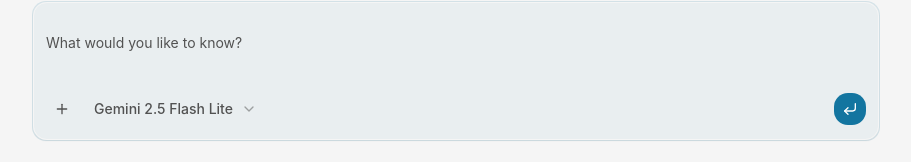
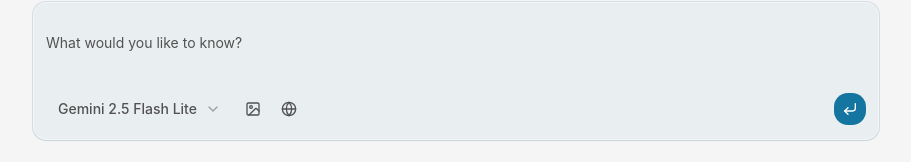
Before and after one commit to Mark-Life/Yapmate, a Next.js app: page / in a window 1280 px wide. Shown: the part 635-797 px from the top of the page, without its empty margins (184-1095 px from the left). Built offline with nearby package versions, Linux system fonts and the light colour scheme.

Commit message:
feat: web search and attachments

```diff
--- a/src/app/api/chat/route.ts
+++ b/src/app/api/chat/route.ts
@@ -7,12 +7,15 @@ export async function POST(req: Request) {
   const {
     messages,
     model,
+    searchEnabled,
   }: {
     messages: UIMessage[];
     model: string;
+    searchEnabled?: boolean;
   } = await req.json();
+  const modelWithSearch = searchEnabled ? `${model}:online` : model;
   const result = streamText({
-    model: openrouter.chat(model),
+    model: openrouter.chat(modelWithSearch),
     messages: convertToModelMessages(messages),
     system:
       "You are a helpful assistant that can answer questions and help with tasks",
--- a/src/app/page.tsx
+++ b/src/app/page.tsx
@@ -1,7 +1,8 @@
 "use client";
+
 import { useChat } from "@ai-sdk/react";
-import { CopyIcon, RefreshCcwIcon } from "lucide-react";
-import { useState } from "react";
+import { CopyIcon, GlobeIcon, RefreshCcwIcon } from "lucide-react";
+import { useRef, useState } from "react";
 import {
   Conversation,
   ConversationContent,
@@ -17,16 +18,15 @@ import {
 } from "@/components/ai-elements/message";
 import {
   PromptInput,
-  PromptInputActionAddAttachments,
-  PromptInputActionMenu,
-  PromptInputActionMenuContent,
-  PromptInputActionMenuTrigger,
+  PromptInputAddFileButton,
   PromptInputAttachment,
   PromptInputAttachments,
   PromptInputBody,
+  PromptInputButton,
   PromptInputFooter,
   PromptInputHeader,
   type PromptInputMessage,
+  PromptInputProvider,
   PromptInputSelect,
   PromptInputSelectContent,
   PromptInputSelectItem,
@@ -41,16 +41,23 @@ import {
   ReasoningContent,
   ReasoningTrigger,
 } from "@/components/ai-elements/reasoning";
+import { DragDropZone } from "@/components/drag-drop-zone";
 import { MODELS, parseModel } from "@/lib/models";
+import { cn } from "@/lib/utils";
 
 const models = MODELS.map((value) => ({
   name: parseModel(value).modelName,
   value,
 }));
+
 const Chat = () => {
   const [input, setInput] = useState("");
   const [model, setModel] = useState<string>(models[0].value);
+  const [searchEnabled, setSearchEnabled] = useState(false);
+  const [isDragging, setIsDragging] = useState(false);
+  const containerRef = useRef<HTMLDivElement | null>(null);
   const { messages, sendMessage, status, regenerate } = useChat();
+
   const handleSubmit = (message: PromptInputMessage) => {
     const hasText = Boolean(message.text);
     const hasAttachments = Boolean(message.files?.length);
@@ -65,13 +72,23 @@ const Chat = () => {
       {
         body: {
           model,
+          searchEnabled,
         },
       }
     );
     setInput("");
   };
+
   return (
-    <div className="relative mx-auto size-full h-screen max-w-4xl p-6">
+    <PromptInputProvider initialInput={input}>
+      <div
+        className={cn(
+          "relative mx-auto size-full h-screen max-w-4xl p-6 transition-all",
+          isDragging && "rounded-lg border-2 border-primary border-dashed"
+        )}
+        ref={containerRef}
+      >
+        <DragDropZone containerRef={containerRef} setIsDragging={setIsDragging}>
           <div className="flex h-full flex-col">
             <Conversation className="h-full">
               <ConversationContent>
@@ -81,7 +98,10 @@ const Chat = () => {
                       switch (part.type) {
                         case "text":
                           return (
-                        <Message from={message.role} key={`${message.id}-${i}`}>
+                            <Message
+                              from={message.role}
+                              key={`${message.id}-${i}`}
+                            >
                               <MessageContent>
                                 <MessageResponse>{part.text}</MessageResponse>
                               </MessageContent>
@@ -131,9 +151,9 @@ const Chat = () => {
               </ConversationContent>
               <ConversationScrollButton />
             </Conversation>
+
             <PromptInput
               className="mt-4 rounded-md border border-primary/10 bg-primary/5"
-          globalDrop
               multiple
               onSubmit={handleSubmit}
             >
@@ -150,12 +170,6 @@ const Chat = () => {
               </PromptInputBody>
               <PromptInputFooter>
                 <PromptInputTools>
-              <PromptInputActionMenu>
-                <PromptInputActionMenuTrigger />
-                <PromptInputActionMenuContent>
-                  <PromptInputActionAddAttachments />
-                </PromptInputActionMenuContent>
-              </PromptInputActionMenu>
                   <PromptInputSelect
                     onValueChange={(value) => {
                       setModel(value);
@@ -176,12 +190,26 @@ const Chat = () => {
                       ))}
                     </PromptInputSelectContent>
                   </PromptInputSelect>
+                  <PromptInputAddFileButton />
+                  <PromptInputButton
+                    aria-label="Toggle search"
+                    onClick={() => setSearchEnabled((prev) => !prev)}
+                    variant={searchEnabled ? "default" : "ghost"}
+                  >
+                    <GlobeIcon className="size-4" />
+                  </PromptInputButton>
                 </PromptInputTools>
-            <PromptInputSubmit disabled={!(input || status)} status={status} />
+                <PromptInputSubmit
+                  disabled={!(input || status)}
+                  status={status}
+                />
               </PromptInputFooter>
             </PromptInput>
           </div>
+        </DragDropZone>
       </div>
+    </PromptInputProvider>
   );
 };
+
 export default Chat;
--- a/src/components/ai-elements/prompt-input.tsx
+++ b/src/components/ai-elements/prompt-input.tsx
@@ -130,7 +130,7 @@ export const useProviderAttachments = () => {
   return ctx;
 };
 
-const useOptionalProviderAttachments = () =>
+export const useOptionalProviderAttachments = () =>
   useContext(ProviderAttachmentsContext);
 
 export type PromptInputProviderProps = PropsWithChildren<{
@@ -425,6 +425,32 @@ export const PromptInputActionAddAttachments = ({
     >
       <ImageIcon className="mr-2 size-4" /> {label}
     </DropdownMenuItem>
+  );
+};
+
+export type PromptInputAddFileButtonProps = PromptInputButtonProps;
+
+/**
+ * Direct button that opens the file dialog when clicked.
+ * Uses ImageIcon and immediately triggers attachments.openFileDialog().
+ */
+export const PromptInputAddFileButton = ({
+  className,
+  ...props
+}: PromptInputAddFileButtonProps) => {
+  const attachments = usePromptInputAttachments();
+
+  return (
+    <PromptInputButton
+      aria-label="Add photos or files"
+      className={className}
+      onClick={() => {
+        attachments.openFileDialog();
+      }}
+      {...props}
+    >
+      <ImageIcon className="size-4" />
+    </PromptInputButton>
   );
 };
 
--- /dev/null
+++ b/src/components/drag-drop-zone.tsx
@@ -0,0 +1,75 @@
+"use client";
+
+import { type ReactNode, type RefObject, useEffect } from "react";
+import { usePromptInputController } from "@/components/ai-elements/prompt-input";
+
+export type DragDropZoneProps = {
+  children: ReactNode;
+  containerRef: RefObject<HTMLDivElement | null>;
+  setIsDragging: (value: boolean) => void;
+};
+
+/**
+ * Component that handles drag and drop functionality for file uploads.
+ * Adds files to attachments when dropped on the container.
+ */
+export const DragDropZone = ({
+  children,
+  containerRef,
+  setIsDragging,
+}: DragDropZoneProps) => {
+  const { attachments } = usePromptInputController();
+
+  useEffect(() => {
+    const container = containerRef.current;
+    if (!container) {
+      return;
+    }
+
+    const onDragEnter = (e: DragEvent) => {
+      if (e.dataTransfer?.types?.includes("Files")) {
+        e.preventDefault();
+        setIsDragging(true);
+      }
+    };
+
+    const onDragOver = (e: DragEvent) => {
+      if (e.dataTransfer?.types?.includes("Files")) {
+        e.preventDefault();
+        e.stopPropagation();
+      }
+    };
+
+    const onDragLeave = (e: DragEvent) => {
+      if (!container.contains(e.relatedTarget as Node)) {
+        setIsDragging(false);
+      }
+    };
+
+    const onDrop = (e: DragEvent) => {
+      if (e.dataTransfer?.types?.includes("Files")) {
+        e.preventDefault();
+        e.stopPropagation();
+        setIsDragging(false);
+
+        if (e.dataTransfer.files && e.dataTransfer.files.length > 0) {
+          attachments.add(e.dataTransfer.files);
+        }
+      }
+    };
+
+    container.addEventListener("dragenter", onDragEnter);
+    container.addEventListener("dragover", onDragOver);
+    container.addEventListener("dragleave", onDragLeave);
+    container.addEventListener("drop", onDrop);
+
+    return () => {
+      container.removeEventListener("dragenter", onDragEnter);
+      container.removeEventListener("dragover", onDragOver);
+      container.removeEventListener("dragleave", onDragLeave);
+      container.removeEventListener("drop", onDrop);
+    };
+  }, [attachments, containerRef, setIsDragging]);
+
+  return <>{children}</>;
+};
```
Lines whose indentation alone changed are shown as unchanged.
